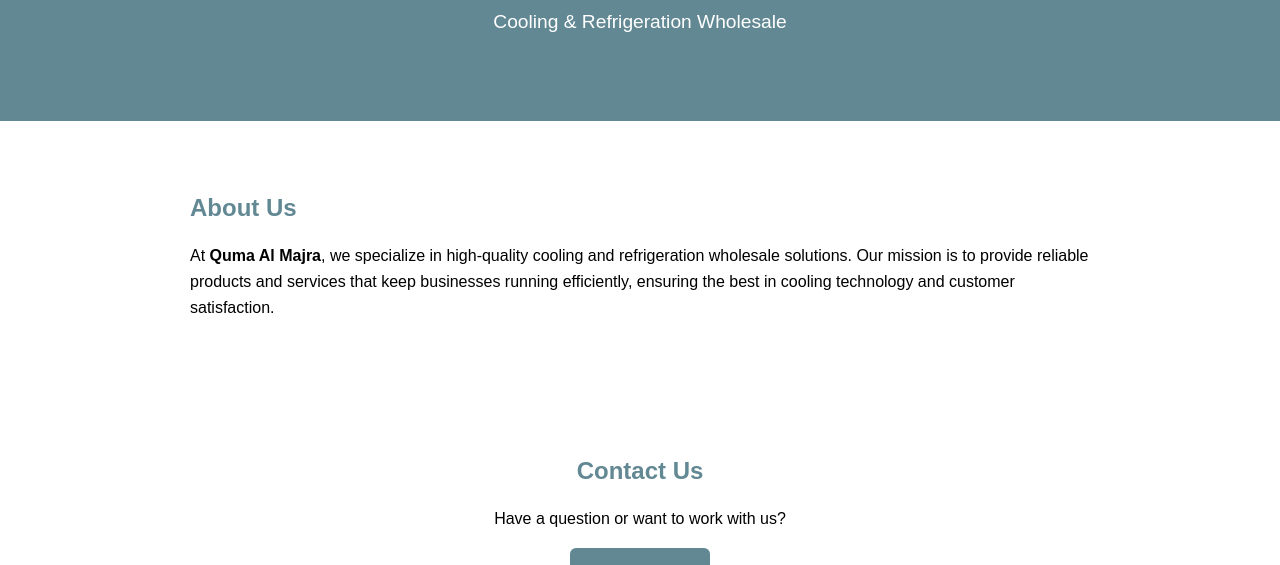
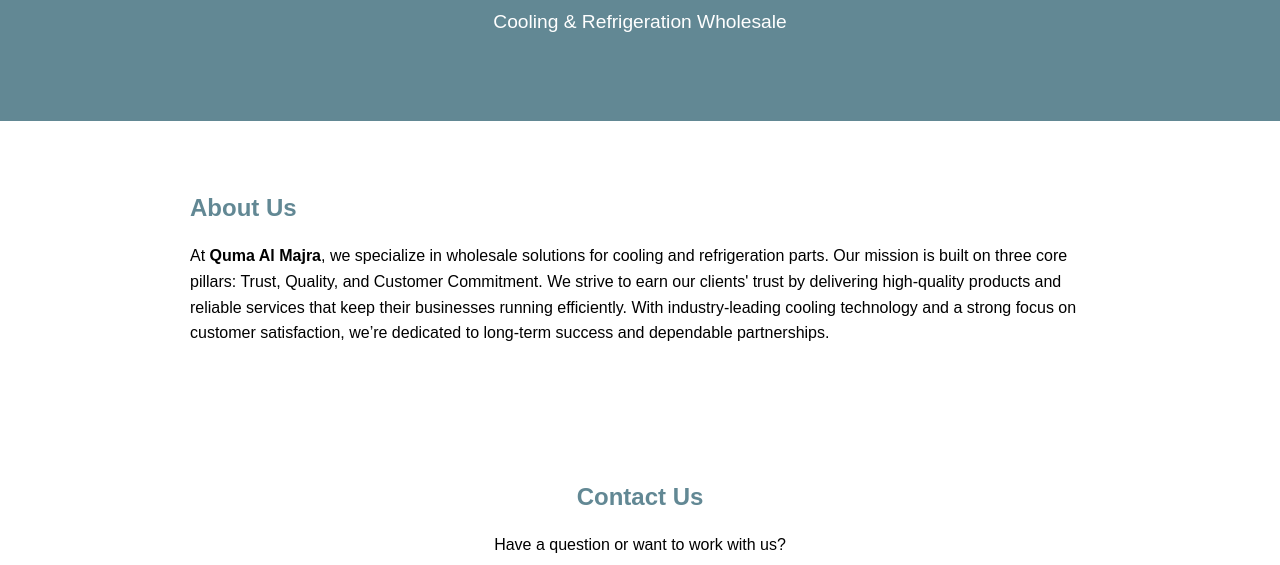
Before and after one commit to ivgod65/ivgod65.github.io, a plain HTML site: page index.html in a window 1280 px wide. Shown: the part 222-787 px from the top of the page. Drawn offline with Linux system fonts and the light colour scheme.

Commit message:
index.html

```diff
--- a/index.html
+++ b/index.html
@@ -119,9 +119,13 @@
   <section id="about">
     <h2>About Us</h2>
     <p>
-      At <strong>Quma Al Majra</strong>, we specialize in high-quality cooling and refrigeration wholesale solutions.
-      Our mission is to provide reliable products and services that keep businesses running efficiently,
-      ensuring the best in cooling technology and customer satisfaction.
+      At <strong>Quma Al Majra</strong>, we specialize in wholesale solutions for cooling and refrigeration parts.
+      Our mission is built on three core pillars:
+      Trust, Quality, and Customer Commitment.
+
+      We strive to earn our clients' trust by delivering high-quality products and reliable services
+      that keep their businesses running efficiently. With industry-leading cooling technology and a
+      strong focus on customer satisfaction, we’re dedicated to long-term success and dependable partnerships.
     </p>
   </section>
 
@@ -137,4 +141,5 @@
     <p>&copy; 2025 Quma Al Majra. All rights reserved.</p>
   </footer>
 </body>
+
 </html>
```
